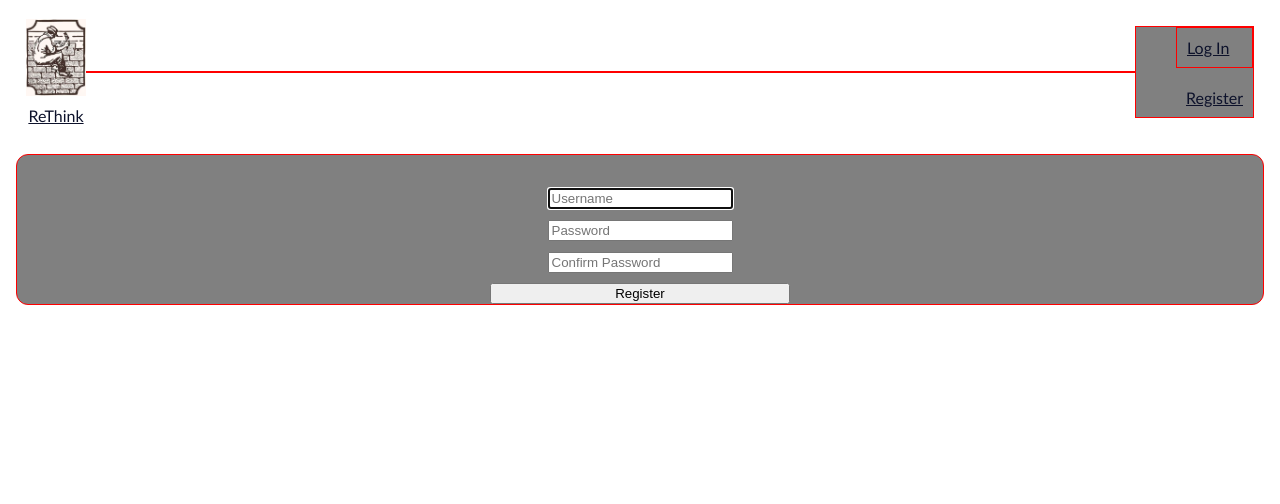
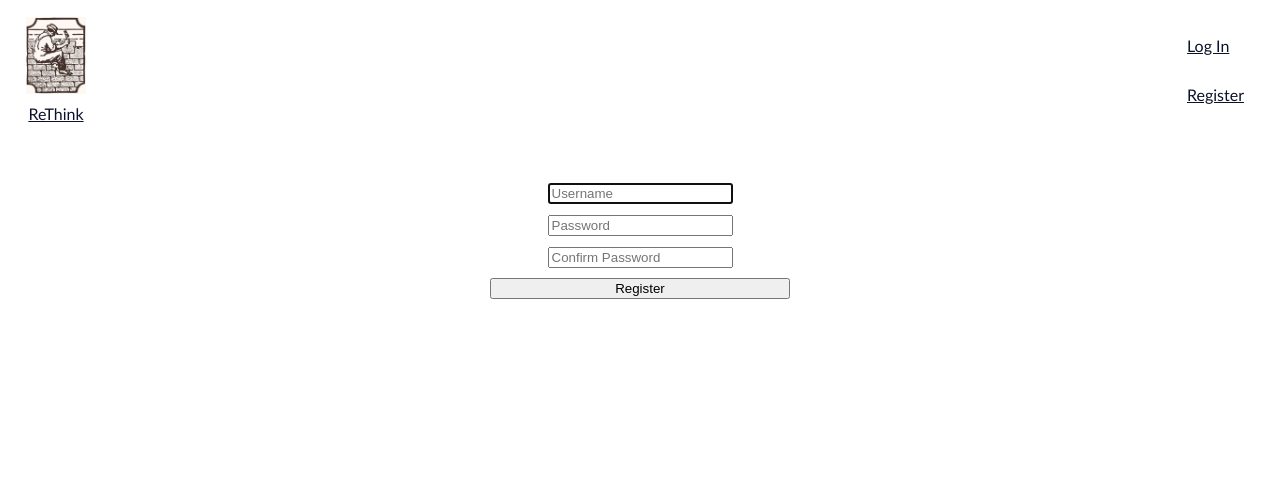
Before and after one commit to alexander-aleksandrov/cs50-final-project, a Flask app: page /register in a window 1280 px wide. Shown: the top 504 px of the page. Run offline with Flask 3, Linux system fonts and the light colour scheme; some libraries are stand-ins or nearby versions.

Commit message:
final commit

```diff
--- a/templates/changepass.html
+++ b/templates/changepass.html
@@ -9,7 +9,7 @@
 {% endblock %}
 
 {% block main %}
-<main class="main-container yl">
+<main class="main-container ">
 <form action="/changepass" class="reg-form" method="post">
     <div class="form-group">
         <input class="form-control" autofocus name="password" placeholder="Password" type="password">
--- a/templates/error.html
+++ b/templates/error.html
@@ -5,7 +5,7 @@
 {% endblock %}
 
 {% block script %}
-/static/error.js
+" "
 {% endblock %}
 
 {% block main %}
--- a/templates/layout.html
+++ b/templates/layout.html
@@ -32,9 +32,9 @@
                         </ul>
                     </div>
                     {% else %}
-                    <div class="navbar-menu yl" id="authorized"></div>
-                        <ul class="navbar-login yl">
-                            <li class="nav-item yl"><a class="nav-link" href="/login">Log In</a></li>
+                    <div class="navbar-menu " id="authorized"></div>
+                        <ul class="navbar-login ">
+                            <li class="nav-item "><a class="nav-link" href="/login">Log In</a></li>
                             <li class="nav-item"><a class="nav-link" href="/register">Register</a></li>
                         </ul>
                     </div>
--- a/templates/login.html
+++ b/templates/login.html
@@ -9,7 +9,7 @@
 {% endblock %}
 
 {% block main %}
-<main class="main-container yl">
+<main class="main-container ">
 <form action="/login" class="reg-form" method="post">
     <div class="form-group">
         <input autocomplete="off" autofocus class="form-control" name="username" placeholder="Username" type="text">
--- a/templates/register.html
+++ b/templates/register.html
@@ -9,7 +9,7 @@
 {% endblock %}
 
 {% block main %}
-<main class="main-container yl">
+<main class="main-container ">
 <form action="/register" class="reg-form" method="post">
     <div class="form-group">
         <input autocomplete="off" autofocus class="form-control" name="username" placeholder="Username" type="text">
```
Also changed, not shown: templates/deb.html (deleted, +0 -13 lines), README.md, rethink.db, static/error.js (deleted), 2 other files.
